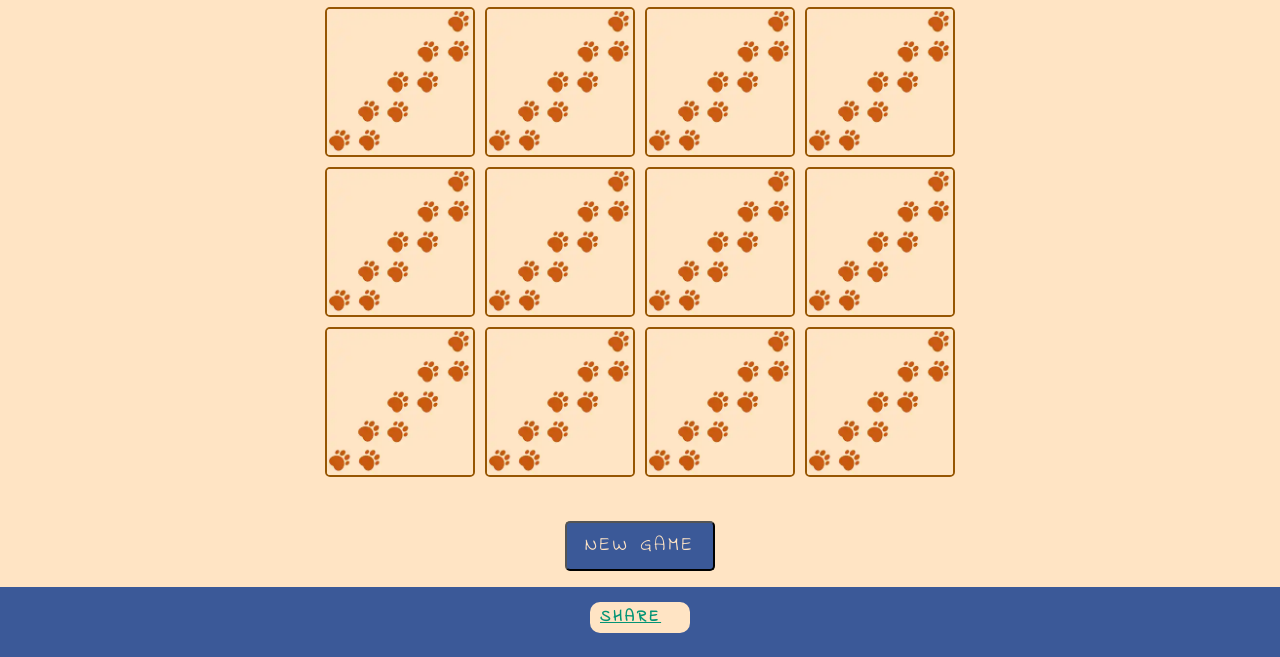
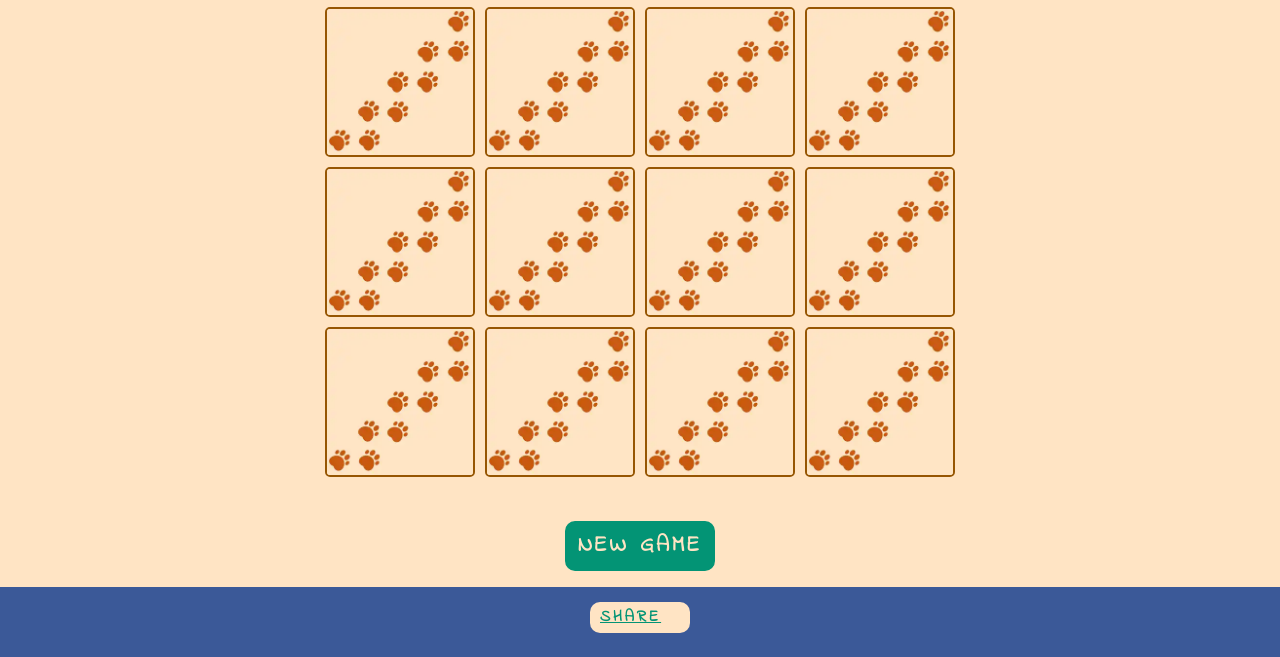
Before and after one commit to ClaudiaInSweden/train-your-brain, a plain HTML site: page index.html in a window 1280 px wide. Shown: the part 143-800 px from the top of the page. Drawn offline with Linux system fonts and the light colour scheme.

Commit message:
Add function to new game button

```diff
--- a/assets/css/style.css
+++ b/assets/css/style.css
@@ -3,7 +3,7 @@
     color: #039475;
     font-family: "Indie Flower", sans-serif;
     line-height: 0.7em;
-    font-weight: 600;
+    font-weight: 700;
     box-sizing: border-box;
     text-transform: uppercase;
     letter-spacing: 0.2rem;
@@ -97,17 +97,17 @@ body>footer {
     transform: translate(-50%, -50%);
 }
 
-#new-game {
-    background-color: #3b5998;
+.start-new-game button {
+    background-color: #039475;
     color: #ffe4c4;
-    font-size: 120%;
+    border: 2px solid #039475;
+    font-size: 140%;
     padding: 5px;
     width: 150px;
     height: 50px;
-    border-radius: 5px;
-    font-weight: 400;
+    border-radius: 10px;
+    font-weight: 600;
     margin-bottom: 50px;
-
 }
 
 
--- a/assets/js/script.js
+++ b/assets/js/script.js
@@ -42,7 +42,7 @@ function unflipCards() {
         secondCard.classList.remove('flip');
 
         resetBoard();
-    }, 1500);
+    }, 1000);
 }
 
 function resetBoard() {
@@ -50,11 +50,22 @@ function resetBoard() {
     [firstCard, secondCard] = [null, null];
 }
 
-(function shuffle() {
+function shuffle() {
     cards.forEach(card => {
         let ramdomPos = Math.floor(Math.random() * 12);
         card.style.order = ramdomPos;
     });
-})();
+};
 
 cards.forEach(card => card.addEventListener("click", flipCard));
+
+/* New game button */
+function restart() {
+    cards.forEach(card => {
+        card.classList.remove('flip');
+        card.addEventListener('click', flipCard);
+        resetBoard();
+        shuffle();
+
+    });
+}
--- a/index.html
+++ b/index.html
@@ -149,10 +149,9 @@
         />
         <img class="back-card" src="assets/images/paws.webp" alt="Back card" />
       </div>
-
-            <div class="start-new-game">
-                <button type="button" id="new-game">New Game</button>
-            </div>
+      <div class="start-new-game">
+        <button onclick="restart()">New Game</button>
+      </div>
     </section>
     <!-- Footer section ! Check share links -->
     <footer>
@@ -171,8 +170,6 @@
           >
         </div>
       </div>
-
-
     </footer>
     <script src="assets/js/script.js"></script>
     <!-- Font Awesome icons -->
```
